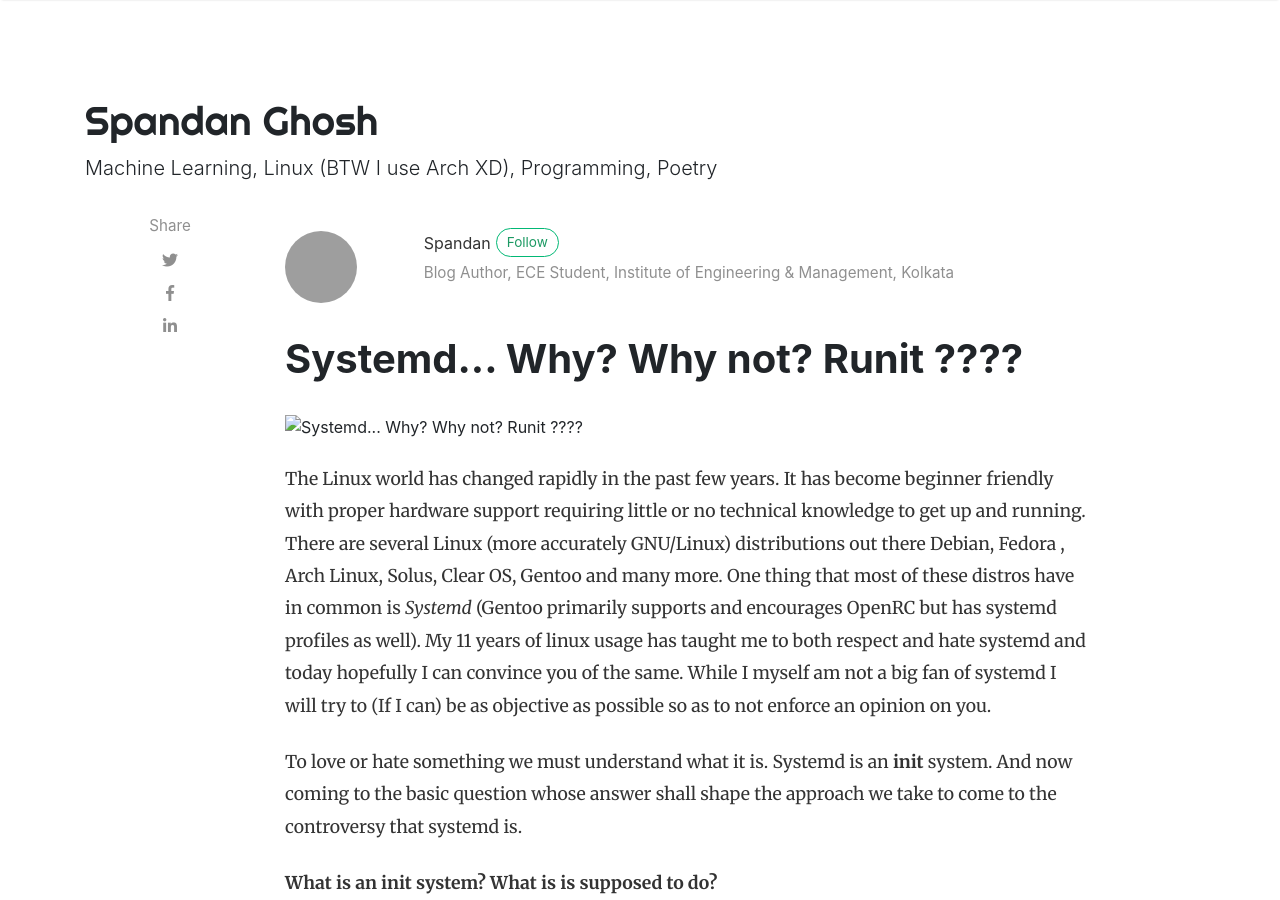
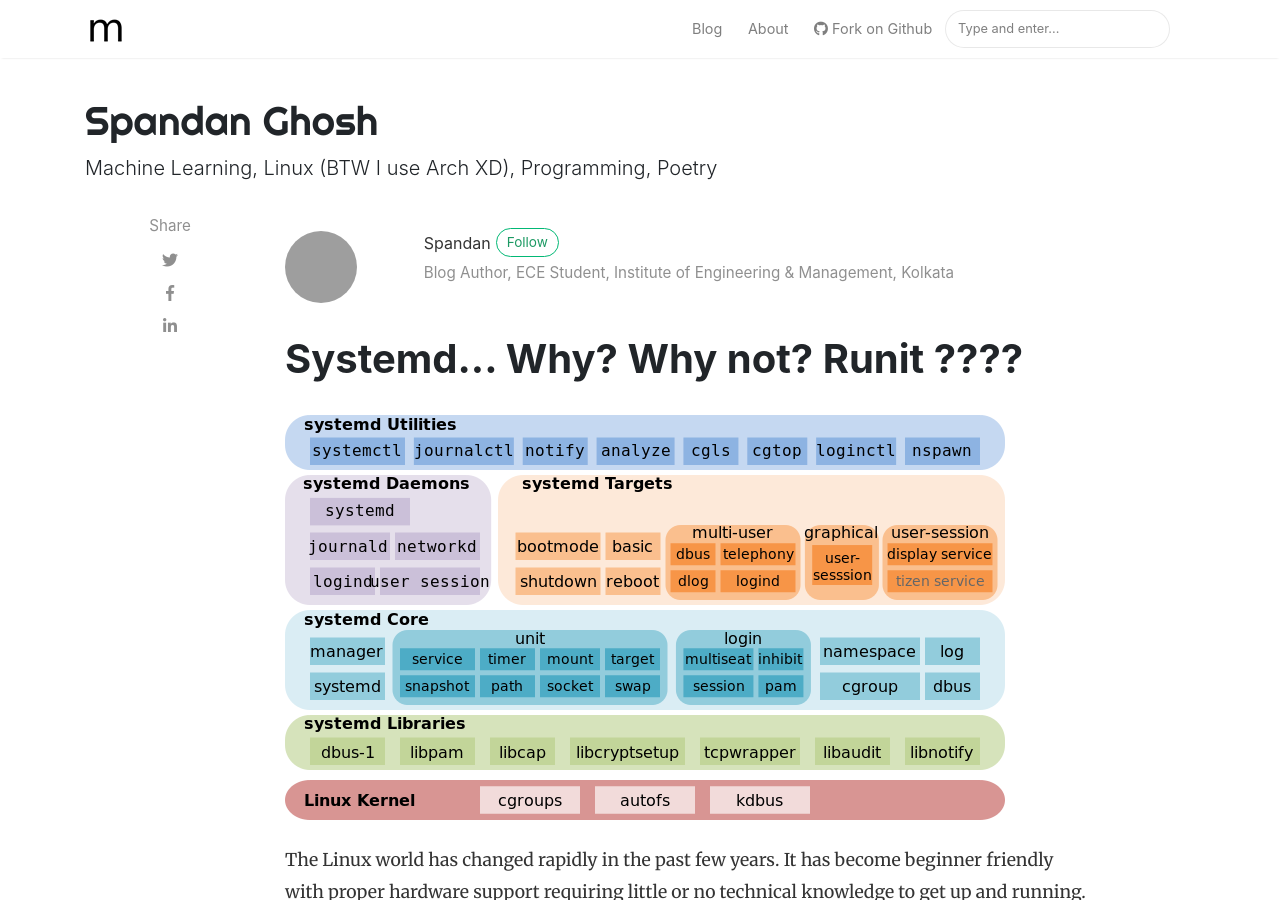
Before and after one commit to spandan-ml-linux/spandan-ml-linux.github.io, a Jekyll site: the page built from _posts/linux/systemd/2019-10-16-the-systemd-controversy.md, in a window 1280 px wide and 900 px high. Built offline with Jekyll 4.4.1, drawn with Linux system fonts in a browser that asks for light colours; nearby versions of some CDN libraries; comment, search, counter and statistics services are not loaded; grey boxes are pictures that could not be loaded.

Commit message:
another-dark-knight

```diff
--- a/_posts/linux/systemd/2019-10-16-the-systemd-controversy.md
+++ b/_posts/linux/systemd/2019-10-16-the-systemd-controversy.md
@@ -8,7 +8,7 @@ description: "All that bloat ain't evil -> All that minimal aint tough!"
 featured: true
 hidden: false
 layout: post
-image: _posts/linux/systemd/Systemd-components.png
+image: assets/images/sys.png
 comments: false
 ---
 The Linux world has changed rapidly in the past few years. It has become beginner friendly with proper hardware support requiring little or no technical knowledge to get up and running. There are several Linux (more accurately GNU/Linux) distributions out there Debian, Fedora , Arch Linux, Solus, Clear OS, Gentoo and many more. One thing that most of these distros have in common is *Systemd* (Gentoo primarily supports and encourages OpenRC but has systemd profiles as well). My 11 years of linux usage has taught me to both respect and hate systemd and today hopefully I can convince you of the same. While I myself am not a big fan of systemd I will try to (If I can) be as objective as possible so as to not enforce an opinion on you.
```
Also changed, not shown: other parts of _posts/linux/systemd/2019-10-16-the-systemd-controversy.md (+1 -1 lines), assets/images/sys.png.
